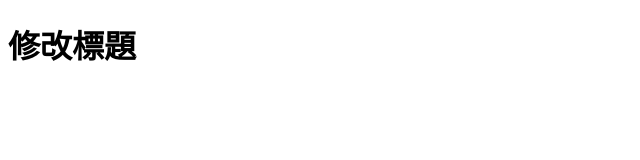
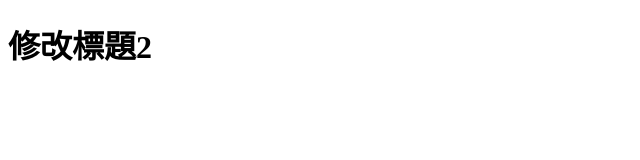
Before and after one commit to aa012003/test1010, a plain HTML site: page index.html in a window 1280 px wide. Shown: the full height of the page, 0-640 px from the left. Drawn offline with Linux system fonts and the light colour scheme.

Commit message:
修改標題2

```diff
--- a/index.html
+++ b/index.html
@@ -6,6 +6,6 @@
     <title>修改title</title>
 </head>
 <body>
-    <h1>修改標題</h1>
+    <h1>修改標題2</h1>
 </body>
 </html>
```
